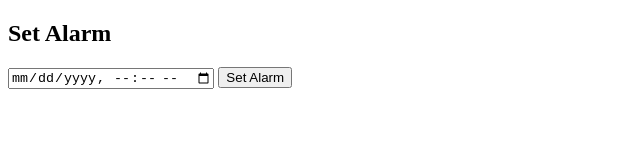
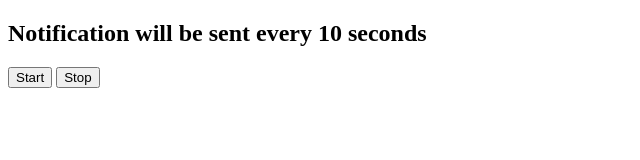
Before and after one commit to fucc12345/Alarm, a plain HTML site: page index.html in a window 1280 px wide. Shown: the whole page, without its empty margins (0-640 px from the left). Drawn offline with Linux system fonts and the light colour scheme.

Commit message:
Update index.html

```diff
--- a/index.html
+++ b/index.html
@@ -1,19 +1,51 @@
 <!DOCTYPE html>
 <html>
-  <body>
-    <h2>Set Alarm</h2>
-    <input type="datetime-local" id="alarmTime">
-    <button onclick="setAlarm()">Set Alarm</button>
+<head>
+  <title>I Am Alive Notifier</title>
+</head>
+<body>
+  <h2>Notification will be sent every 10 seconds</h2>
+  <button onclick="startNotifications()">Start</button>
+  <button onclick="stopNotifications()">Stop</button>
 
-    <script>
-      function setAlarm() {
-        var millis = new Date(document.getElementById('alarmTime').value).getTime();
-        if (window.AndroidInterface) {
-          window.AndroidInterface.setAlarm(millis);
-        } else {
-          alert("Interface not available");
-        }
+  <script>
+    let intervalId = null;
+
+    async function requestPermission() {
+      const permission = await Notification.requestPermission();
+      if (permission !== "granted") {
+        alert("Notification permission is required.");
+        return false;
       }
-    </script>
-  </body>
+      return true;
+    }
+
+    async function startNotifications() {
+      const granted = await requestPermission();
+      if (!granted) return;
+
+      if (intervalId) return; // already running
+
+      sendNotification(); // send once immediately
+      intervalId = setInterval(sendNotification, 10000); // every 10 sec
+    }
+
+    function stopNotifications() {
+      if (intervalId) {
+        clearInterval(intervalId);
+        intervalId = null;
+        alert("Notifications stopped");
+      }
+    }
+
+    function sendNotification() {
+      if (Notification.permission === "granted") {
+        new Notification("I am alive ✅", {
+          body: "Still running at " + new Date().toLocaleTimeString(),
+          icon: "https://upload.wikimedia.org/wikipedia/commons/thumb/4/4e/Emoji_u2705.svg/1024px-Emoji_u2705.svg.png"
+        });
+      }
+    }
+  </script>
+</body>
 </html>
```
